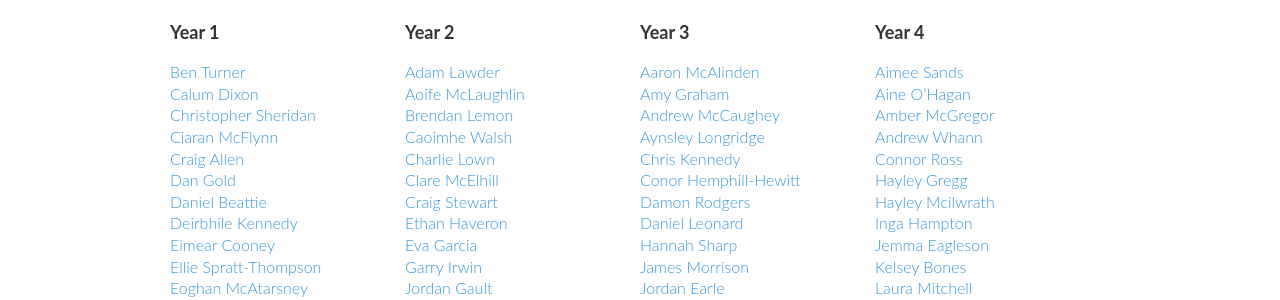
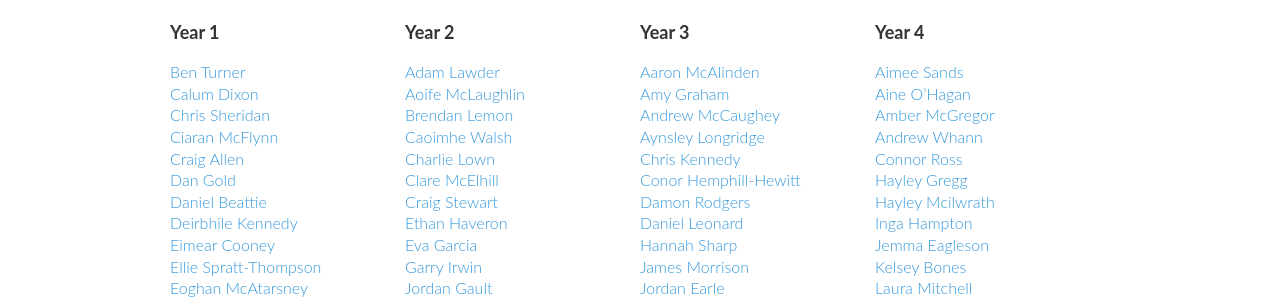
Before and after one commit to ixdbelfast/ixdbelfast.github.io, a Jekyll site: the page built from portfolios.html, in a window 1280 px wide and 900 px high, scrolled down 477 px. Shown: the part 155-455 px from the top of the window. Built offline with Jekyll 4.4.1, drawn with Linux system fonts in a browser that asks for light colours.

```diff
--- a/_data/yeargroup.yml
+++ b/_data/yeargroup.yml
@@ -38,7 +38,7 @@
       url: "http://halmcgoo.tumblr.com"
     - name: "Glen Nelson"
       url: "http://thesaltboy.tumblr.com"
-    - name: "Christopher Sheridan"
+    - name: "Chris Sheridan"
       url: "http://chrissheridan552.tumblr.com"
     - name: "Ellie Spratt-Thompson"
       url: "http://ellie-thompson1.tumblr.com"
```
Also changed, not shown: modules/IXD102/IXD102-Deliverables.md (+1 -0 lines).
